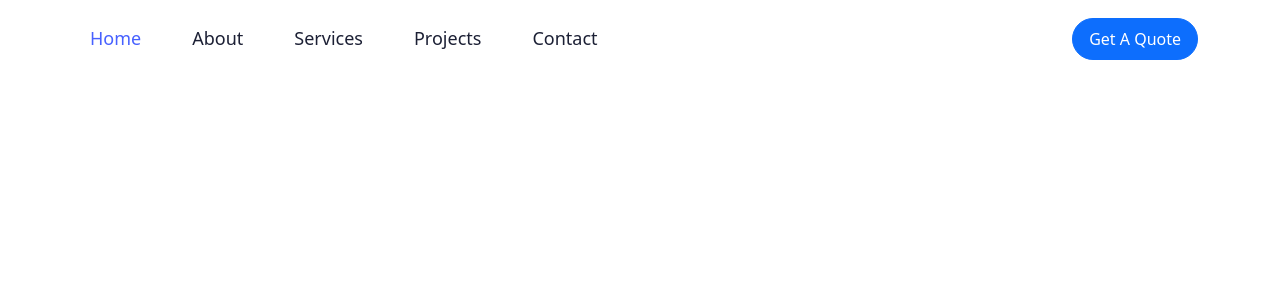
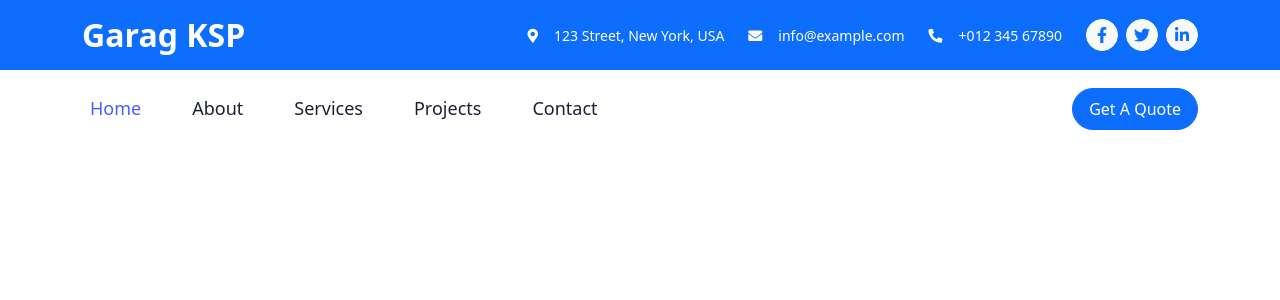
Before and after one commit to MohamedSaid7102/GarageKSP, a React (Vite) app: page / in a window 1280 px wide. Shown: the top 300 px of the page. Built offline with nearby package versions, Linux system fonts and the light colour scheme.

Commit message:
Implemented TopBar Component

```diff
--- a/src/App.jsx
+++ b/src/App.jsx
@@ -1,10 +1,11 @@
 import './App.css'
-import { NavigationBar } from './component'
+import { NavigationBar, Spinner, TopBar } from './component'
 
 function App() {
 
   return (
     <>
+      <TopBar />
       <NavigationBar />
     </>
   )
--- /dev/null
+++ b/src/component/TopBar.jsx
@@ -0,0 +1,27 @@
+
+export const TopBar = () => {
+  return (
+    <header className="container-fluid bg-primary text-white d-none d-lg-flex">
+      <div className="container py-3">
+        <div className="d-flex align-items-center">
+          <a href="index.html" aria-label="Home Page">
+            <h2 className="text-white fw-bold m-0">Garag KSP</h2>
+          </a>
+          <div className="ms-auto d-flex align-items-center">
+            <small className="ms-4"><i className="fa fa-map-marker-alt me-3" aria-hidden="true"></i>123 Street, New York, USA</small>
+            <small className="ms-4"><i className="fa fa-envelope me-3" aria-hidden="true"></i>info@example.com</small>
+            <small className="ms-4"><i className="fa fa-phone-alt me-3" aria-hidden="true"></i>+012 345 67890</small>
+            <div className="ms-3 d-flex">
+              <a className="btn btn-sm-square btn-light text-primary rounded-circle ms-2 d-flex align-items-center justify-content-center" href="#!" aria-label="Facebook"><i
+                className="fab fa-facebook-f" aria-hidden="true"></i></a>
+              <a className="btn btn-sm-square btn-light text-primary rounded-circle ms-2 d-flex align-items-center justify-content-center" href="#!" aria-label="Twitter"><i
+                className="fab fa-twitter" aria-hidden="true"></i></a>
+              <a className="btn btn-sm-square btn-light text-primary rounded-circle ms-2 d-flex align-items-center justify-content-center" href="#!" aria-label="LinkedIn"><i
+                className="fab fa-linkedin-in" aria-hidden="true"></i></a>
+            </div>
+          </div>
+        </div>
+      </div>
+    </header>
+  );
+}
--- a/src/component/index.js
+++ b/src/component/index.js
@@ -1,4 +1,6 @@
 
 import { NavigationBar } from './NavigationBar'
+import { TopBar } from './TopBar'
+import { Spinner } from './common/Spinner'
 
-export { NavigationBar };
+export { TopBar, NavigationBar, Spinner };
```
